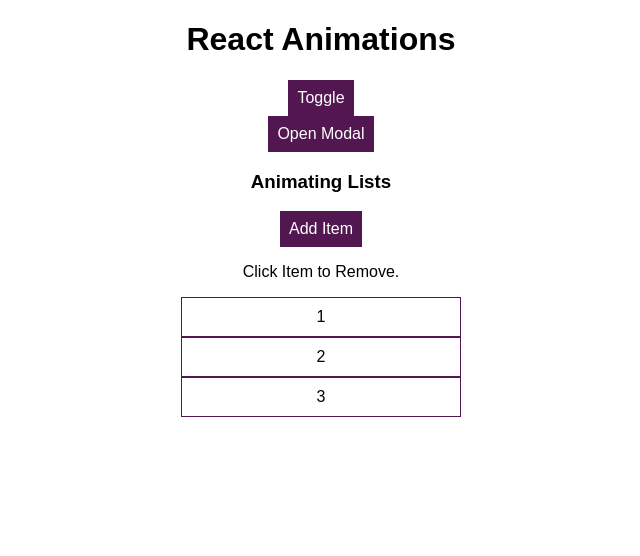
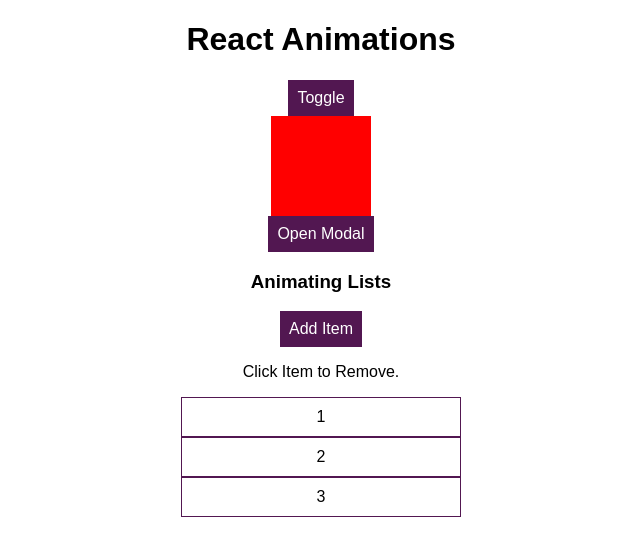
Before and after one commit to Mwaaark/animating-react-apps, a React (Create React App) app: page / in a window 1280 px wide. Both pictures are taken after a click on the button "Toggle". Shown: the top 556 px of the page, without its empty margins (319-959 px from the left). Built offline with nearby package versions, Linux system fonts and the light colour scheme.

Commit message:
using transition events

```diff
--- a/src/App.js
+++ b/src/App.js
@@ -36,6 +36,29 @@ class App extends Component {
         </button>
 
         <br />
+        <Transition
+          in={this.state.showBlock}
+          timeout={1000}
+          mountOnEnter
+          unmountOnExit
+          onEnter={() => console.log("onEnter")}
+          onEntering={() => console.log("onEntering")}
+          onEntered={() => console.log("onEntered")}
+          onExit={() => console.log("onExit")}
+          onExiting={() => console.log("onExiting")}
+          onExited={() => console.log("onExited")}
+        >
+          {(state) => (
+            <div
+              style={{
+                backgroundColor: "red",
+                width: 100,
+                height: 100,
+                margin: "auto",
+              }}
+            ></div>
+          )}
+        </Transition>
 
         <Modal show={this.state.modalIsOpen} closed={this.closeModal} />
 
```
